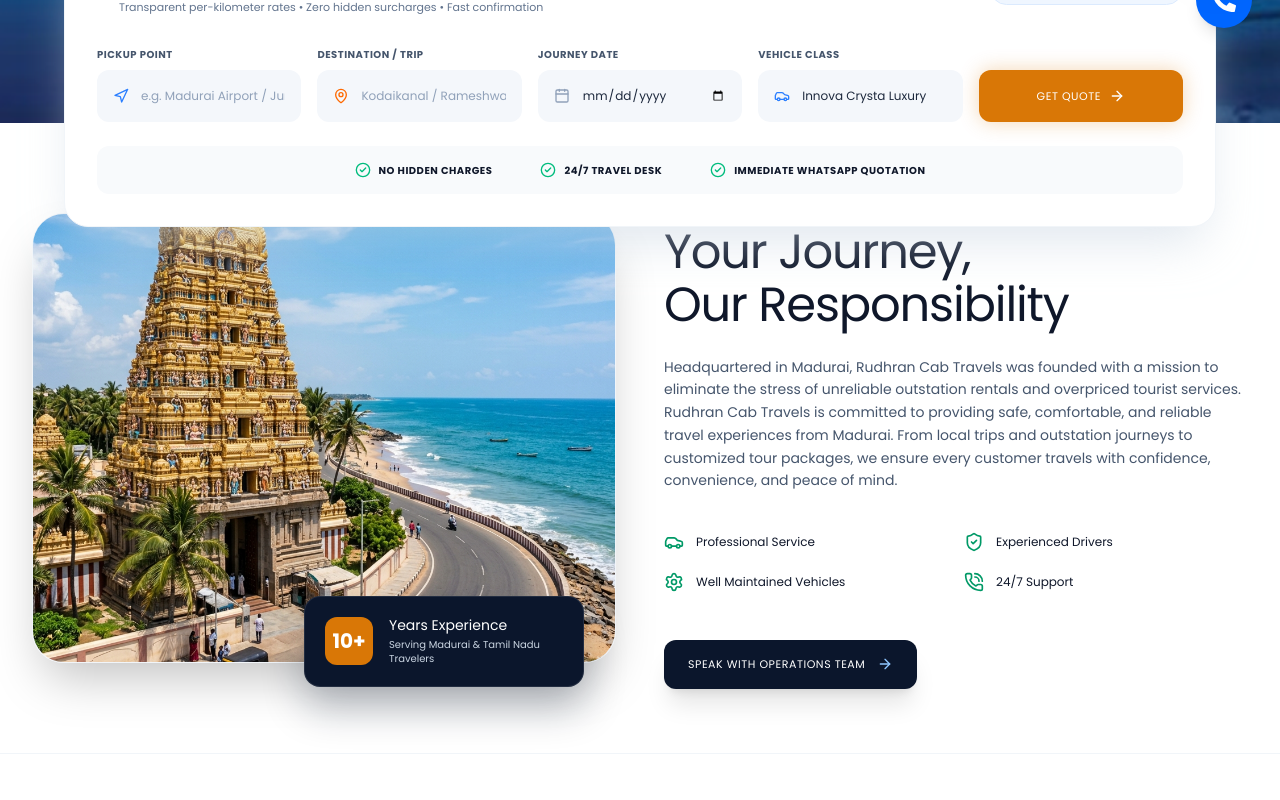
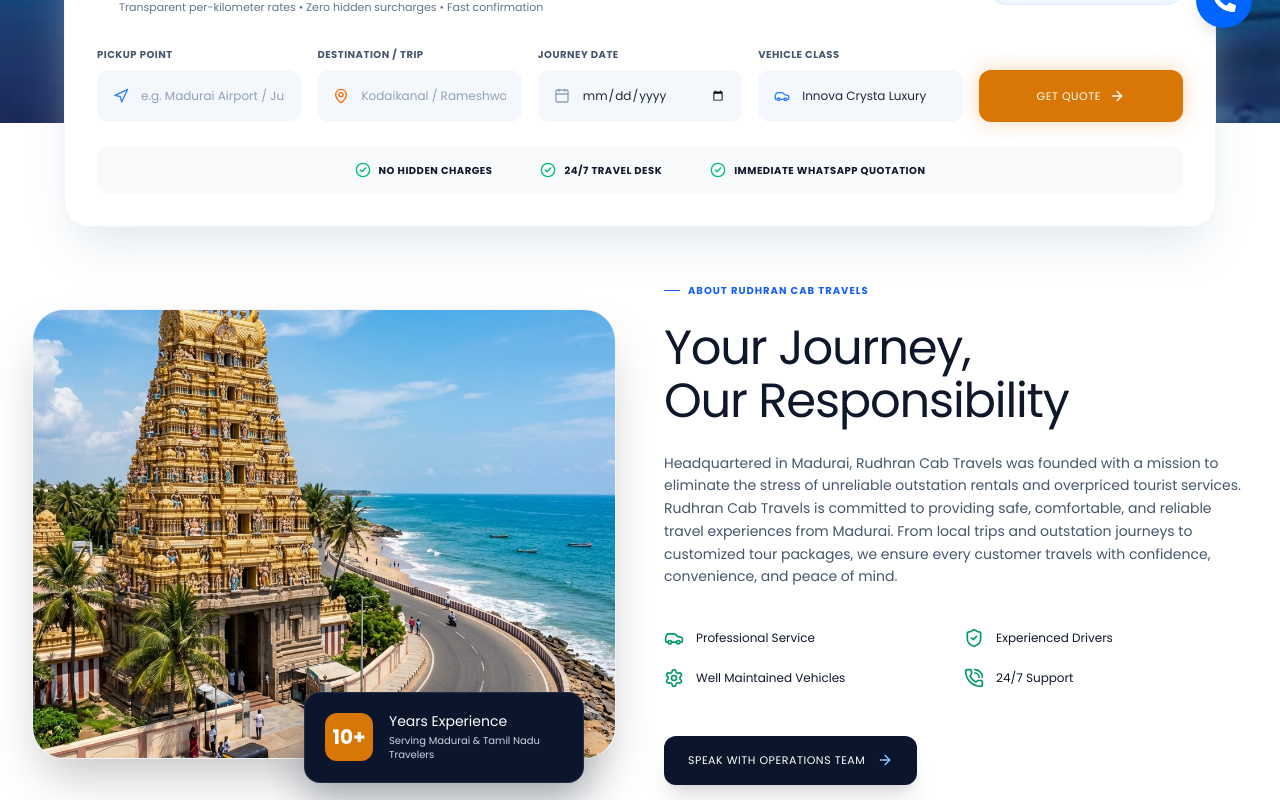
Before and after one commit to aeropeak26/Rudhran_travels, a Next.js app: page / in a window 1280 px wide. Shown: the part 740-1540 px from the top of the page. Built offline with nearby package versions, Linux system fonts and the light colour scheme; no server answers; the database is empty.

Commit message:
Increase top padding on About section to accommodate overlapping hero widget

```diff
--- a/src/components/AboutSection.tsx
+++ b/src/components/AboutSection.tsx
@@ -9,7 +9,7 @@ export default function AboutSection({ data }: { data?: any }) {
   const features = data?.features?.length === 4 ? data.features : defaultFeatures;
 
   return (
-    <section id="about" className="py-12 md:py-16 bg-white text-slate-900 relative border-b border-slate-100 overflow-hidden poppins-regular">
+    <section id="about" className="pt-16 pb-12 md:pt-40 md:pb-24 bg-white text-slate-900 relative border-b border-slate-100 overflow-hidden poppins-regular">
       <div className="max-w-7xl mx-auto px-4 sm:px-6 lg:px-8 relative z-10">
         <div className="flex flex-col lg:flex-row gap-16 lg:gap-12 items-center">
 
```
